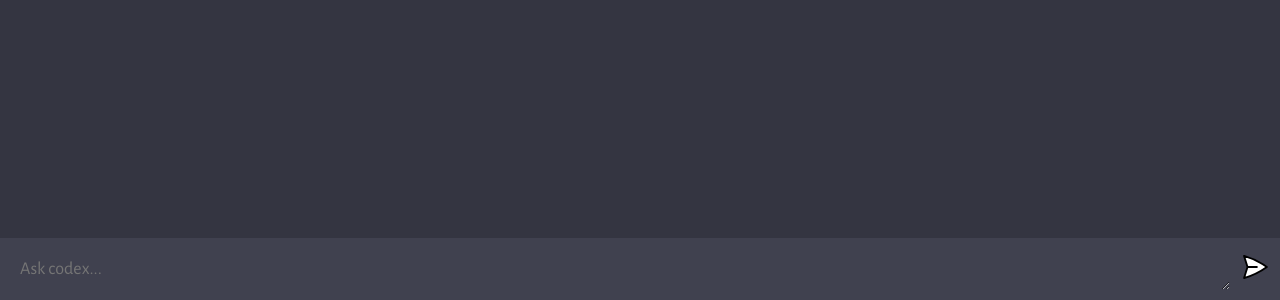
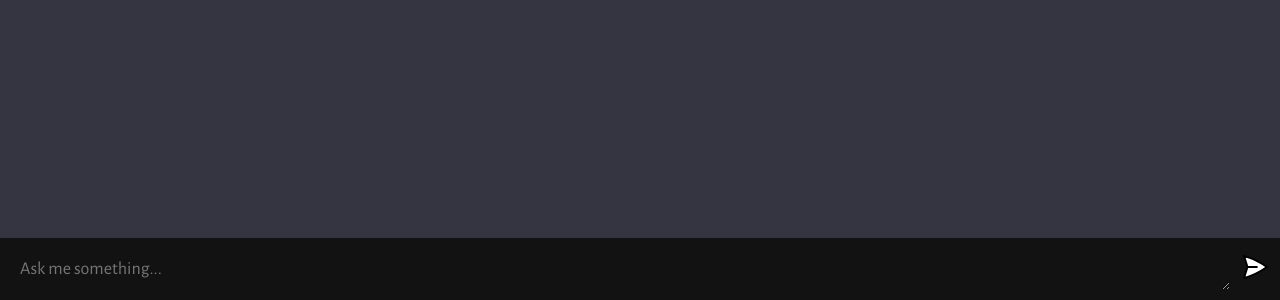
Before and after one commit to Sugoto/open-ai-chatbot, a website built with Vite: page client/index.html in a window 1280 px wide. Shown: the part 500-800 px from the top of the page. Built offline with nearby package versions, Linux system fonts and the light colour scheme.

Commit message:
update layout

```diff
--- a/client/index.html
+++ b/client/index.html
@@ -4,7 +4,7 @@
     <meta charset="UTF-8" />
     <link rel="icon" type="image/svg+xml" href="favicon.ico" />
     <meta name="viewport" content="width=device-width, initial-scale=1.0" />
-    <title>Codex - Your Coding AI</title>
+    <title>Let's Talk</title>
     <link rel="stylesheet" href="style.css" />
   </head>
   <body>
@@ -12,7 +12,7 @@
       <div id="chat_container"></div>
 
       <form>
-        <textarea name="prompt" rows="1" cols="1" placeholder="Ask codex..."></textarea>
+        <textarea name="prompt" rows="1" cols="1" placeholder="Ask me something..."></textarea>
         <button type="submit"><img src="assets/send.svg" alt="send" />
       </form>
     </div>
--- a/client/style.css
+++ b/client/style.css
@@ -117,7 +117,7 @@ form {
   max-width: 1280px;
   margin: 0 auto;
   padding: 10px;
-  background: #40414f;
+  background: #121212;
 
   display: flex;
   flex-direction: row;
```
